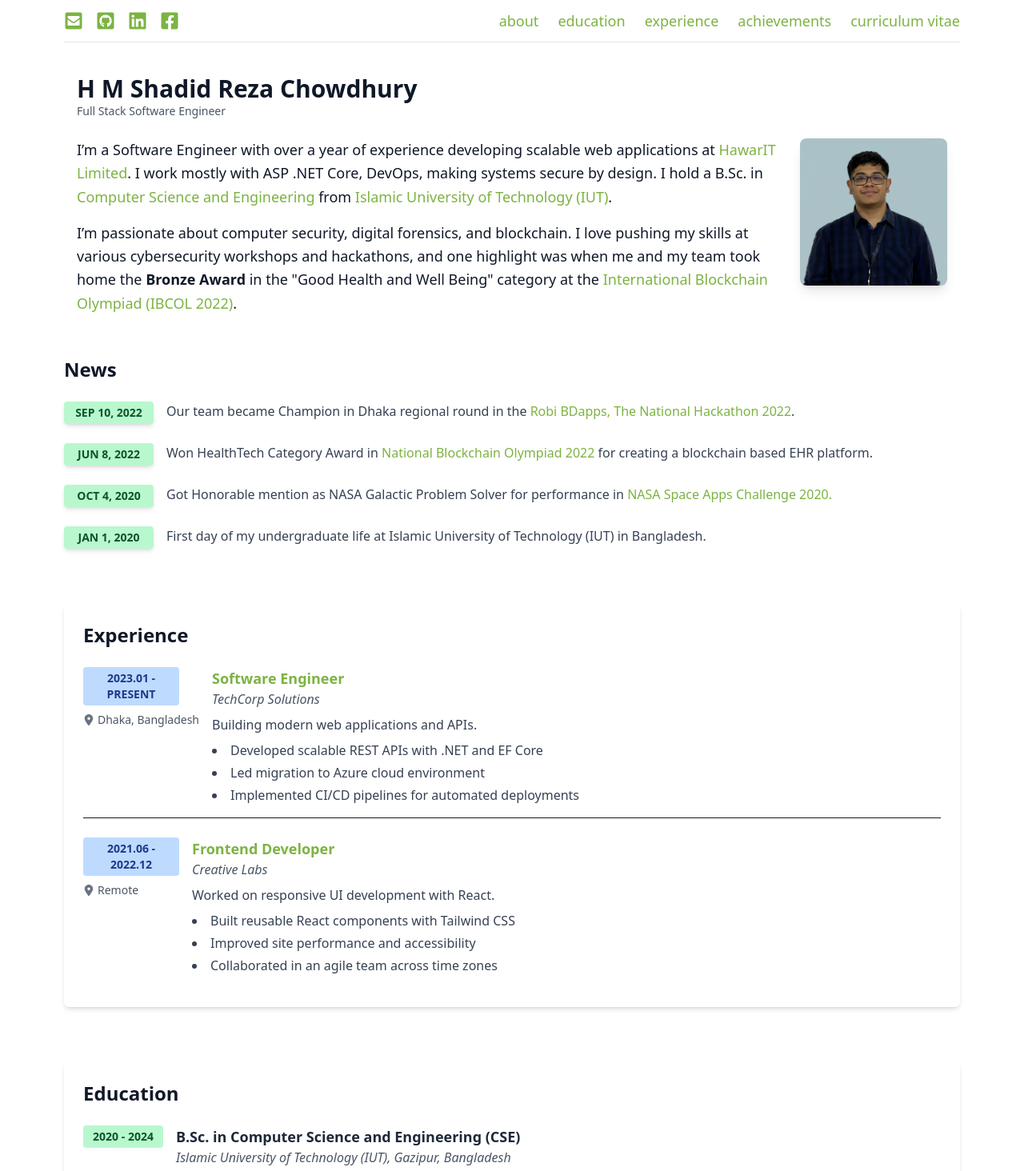
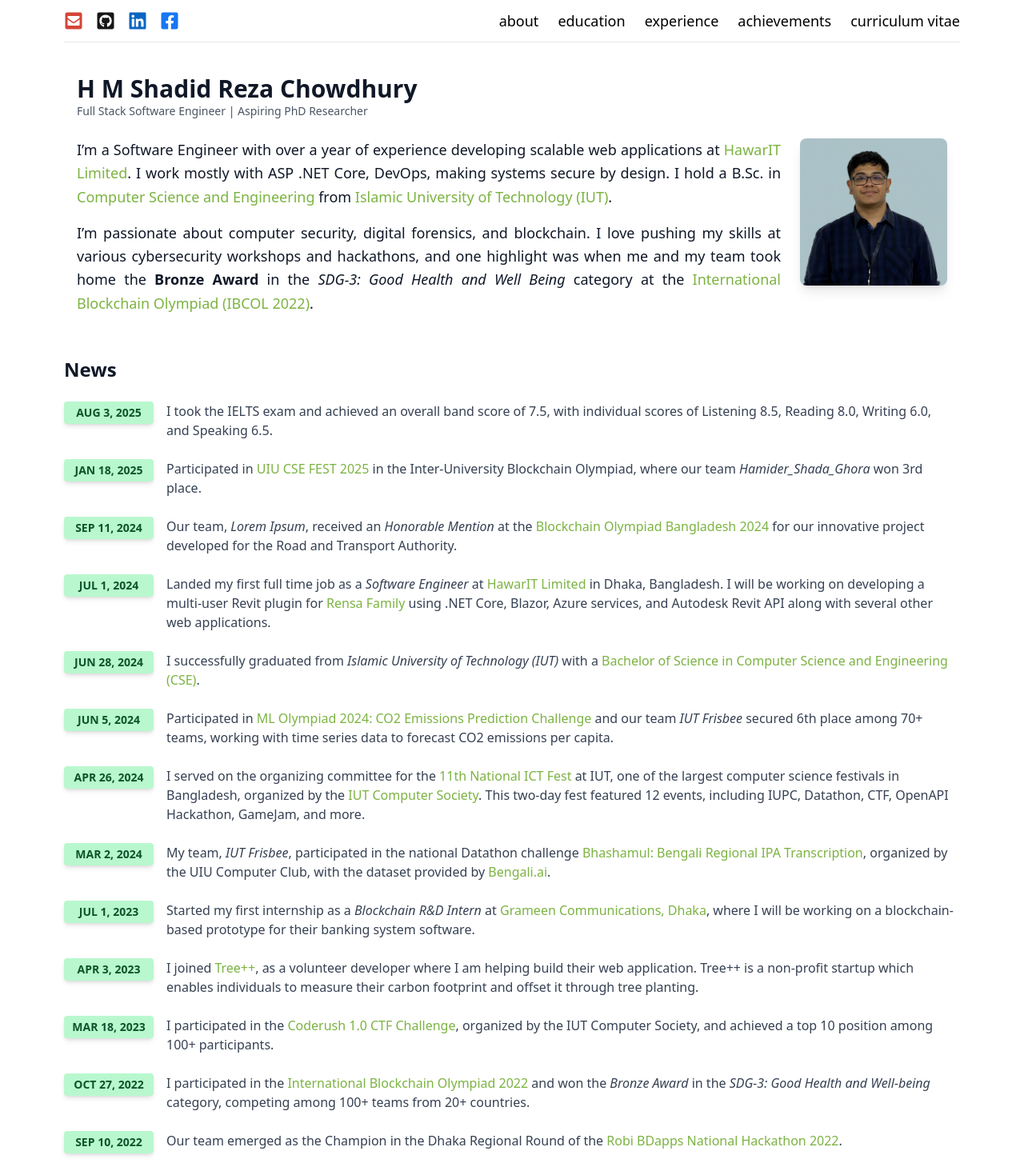
Before and after one commit to shadid-reza/Shadids-PWs, a React (Vite) app: page / in a window 1280 px wide. Shown: the top 1464 px of the page at 80% size. Built offline with nearby package versions, Linux system fonts and the light colour scheme.

Commit message:
filled the news section; changed header color

```diff
--- a/src/App.css
+++ b/src/App.css
@@ -39,3 +39,15 @@
 .read-the-docs {
   color: #888;
 }
+
+a {
+  color: #7cb342; /* green by default */
+  text-decoration: none;
+  cursor: pointer;
+  transition: all 0.2s ease-in-out;
+}
+
+a:hover {
+  color: #007bff; /* optional hover effect */
+  text-decoration: none;
+}
--- a/src/App.jsx
+++ b/src/App.jsx
@@ -1,5 +1,6 @@
 import React from "react";
 
+import "./App.css"
 import Navbar from './components/Navbar'
 import AboutMe from './sections/AboutMe'
 import Education from './sections/Education'
--- /dev/null
+++ b/src/assets/css/Navbar.module.css
@@ -0,0 +1,19 @@
+.navLink {
+   color: #000000; /* black by default */
+  text-decoration: none;
+  cursor: pointer;
+  transition: all 0.2s ease-in-out;
+}
+
+.navLink:hover {
+   color: #7cb342; /* green on hover */
+  text-decoration: none; /* optional, remove underline */
+}
+
+.socialIcon {
+  transition: transform 0.2s ease-in-out;
+}
+
+.socialIcon:hover {
+  transform: scale(1.1); /* subtle hover effect */
+}
--- a/src/assets/css/aboutMe.css
+++ /dev/null
@@ -1,11 +0,0 @@
-a {
-  color: #7cb342;
-  text-decoration: none;
-  cursor: pointer;
-  transition: all 0.2s ease-in-out;
-}
-
-a:hover {
-  color: #007bff; /* optional hover effect */
-  text-decoration: none;
-}
--- /dev/null
+++ b/src/assets/data/news.jsx
@@ -0,0 +1,169 @@
+export const newsList = [
+  {
+    id: 1,
+    date: "Jan 1, 2020",
+    text: (
+      <>
+        First day of my undergraduate studies at the <a href="https://www.iutoic-dhaka.edu/" target="_blank" rel="noopener noreferrer">Islamic University of Technology (IUT)</a>, Bangladesh.
+      </>
+    ),
+  },
+  {
+    id: 2,
+    date: "Oct 4, 2020",
+    text: (
+      <>
+        Got Honorable mention as <em>NASA Galactic Problem Solver</em> for performance in{" "}
+        <a
+          href="https://www.spaceappschallenge.org/"
+          target="_blank"
+          rel="noopener noreferrer"
+        >
+          NASA Space Apps Challenge 2020.
+        </a>
+      </>
+    ),
+  },
+  {
+    id: 3,
+    date: "Jun 8, 2022",
+    text: (
+      <>
+        Our team <em>Lorem Ipsum</em> won the <em>HealthTech Category Award</em> at the{" "}
+        <a href="https://bcolbd.org/2022/winner" target="_blank" rel="noopener noreferrer">National Blockchain Olympiad 2022</a>{" "}
+        for developing a blockchain-based Electronic Health Record (EHR) platform.
+      </>
+    ),
+  },
+  {
+    id: 4,
+    date: "Sep 10, 2022",
+    text: (
+      <>
+        Our team emerged as the Champion in the Dhaka Regional Round of the <a href="https://iit.du.ac.bd/view_achievements/view_achievements_details/69" target="_blank" rel="noopener noreferrer">Robi BDapps National Hackathon 2022</a>.
+      </>
+    ),
+  },
+  {
+    id: 5,
+    date: "Oct 27, 2022",
+    text: (
+      <>
+        I participated in the <a href="https://www.ibcol.org/" target="_blank" rel="noopener noreferrer">International Blockchain Olympiad 2022</a>{" "}
+        and won the <em>Bronze Award</em> in the <em>SDG-3: Good Health and Well-being</em> category, competing among 100+ teams from 20+ countries.
+      </>
+    ),
+  },
+  {
+    id: 6,
+    date: "Mar 18, 2023",
+    text: (
+      <>
+        I participated in the <a href="https://cse.iutoic-dhaka.edu/news/coderush-1-0" target="_blank" rel="noopener noreferrer">Coderush 1.0 CTF Challenge</a>, organized by the IUT Computer Society, and achieved a top 10 position among 100+ participants.
+      </>
+    ),
+  },
+  {
+    id: 7,
+    date: "Apr 3, 2023",
+    text: (
+      <>
+        I joined <a href="https://treepp.org/" target="_blank" rel="noopener noreferrer">Tree++</a>, as a volunteer developer{" "}
+        where I am helping build their web application. Tree++ is a non-profit startup which enables individuals to measure their carbon footprint and offset it through tree planting.
+      </>
+    ),
+  },
+  {
+    id: 8,
+    date: "Jul 1, 2023",
+    text: (
+      <>
+        Started my first internship as a <em>Blockchain R&D Intern</em> at{" "}
+        <a href="https://grameen.technology/" target="_blank" rel="noopener noreferrer">Grameen Communications, Dhaka</a>,{" "}
+        where I will be working on a blockchain-based prototype for their banking system software.
+      </>
+    ),
+  },
+  {
+    id: 9,
+    date: "Mar 2, 2024",
+    text: (
+      <>
+        My team, <em>IUT Frisbee</em>, participated in the national Datathon challenge{" "}
+        <a href="https://www.kaggle.com/competitions/regipa/leaderboard" target="_blank" rel="noopener noreferrer">
+          Bhashamul: Bengali Regional IPA Transcription
+        </a>, organized by the UIU Computer Club, with the dataset provided by{" "}
+        <a href="https://www.bengali.ai/" target="_blank" rel="noopener noreferrer">Bengali.ai</a>.
+      </>
+    ),
+  },
+  {
+    id: 10,
+    date: "Apr 26, 2024",
+    text: (
+      <>
+        I served on the organizing committee for the <a href="https://cse.iutoic-dhaka.edu/news/a-grand-celebration-of-innovation-highlights-from-the-iut-11th-national-ict-fest-2024" target="_blank" rel="noopener noreferrer">11th National ICT Fest</a>{" "}
+        at IUT, one of the largest computer science festivals in Bangladesh, organized by the <a href="https://iutcs.itch.io/" target="_blank" rel="noopener noreferrer">IUT Computer Society</a>.{" "}
+        This two-day fest featured 12 events, including IUPC, Datathon, CTF, OpenAPI Hackathon, GameJam, and more.
+      </>
+    ),
+  },
+  {
+    id: 11,
+    date: "Jun 5, 2024",
+    text: (
+      <>
+        Participated in <a href="https://www.kaggle.com/competitions/ml-olympiad-co2-emissions-prediction-challenge/leaderboard" target="_blank" rel="noopener noreferrer">ML Olympiad 2024: CO2 Emissions Prediction Challenge</a> and our team <em>IUT Frisbee</em> secured 6th place among 70+ teams, working with time series data to forecast CO2 emissions per capita.
+      </>
+    ),
+  },
+  {
+    id: 12,
+    date: "Jun 28, 2024",
+    text: (
+      <>
+        I successfully graduated from <em>Islamic University of Technology (IUT)</em> with a <a href="https://cse.iutoic-dhaka.edu/" target="_blank" rel="noopener noreferrer">Bachelor of Science in Computer Science and Engineering (CSE)</a>.
+      </>
+    ),
+  },
+  {
+    id: 13,
+    date: "Jul 1, 2024",
+    text: (
+      <>
+        Landed my first full time job as a <em>Software Engineer</em> at{" "} <a href="https://www.hawarit.com/" target="_blank" rel="noopener noreferrer">HawarIT Limited</a> in Dhaka, Bangladesh.
+        I will be working on developing a multi-user Revit plugin for <a href="https://rensa.nl/" target="_blank" rel="noopener noreferrer">Rensa Family</a> using .NET Core, Blazor, Azure services, and Autodesk Revit API along with several other web applications.
+      </>
+    ),
+  },
+  {
+    id: 14,
+    date: "Sep 11, 2024",
+    text: (
+      <>
+        Our team, <em>Lorem Ipsum</em>, received an <em>Honorable Mention</em> at the{" "}
+        <a href="https://bcolbd.org/uploads/pdf/Winner_List_BCOLBD_2024.pdf" target="_blank" rel="noopener noreferrer">
+          Blockchain Olympiad Bangladesh 2024</a> for our innovative project developed for the Road and Transport Authority.
+      </>
+    ),
+  },
+  {
+    id: 15,
+    date: "Jan 18, 2025",
+    text: (
+      <>
+        Participated in <a href="https://csefest.uiu.ac.bd/" target="_blank" rel="noopener noreferrer">UIU CSE FEST 2025</a>{" "}
+        in the Inter-University Blockchain Olympiad, where our team <em>Hamider_Shada_Ghora</em> won 3rd place.
+      </>
+    ),
+  },
+  {
+    id: 16,
+    date: "Aug 3, 2025",
+    text: (
+      <>
+        I took the IELTS exam and achieved an overall band score of 7.5, with individual scores of Listening 8.5, Reading 8.0, Writing 6.0, and Speaking 6.5.
+      </>
+    ),
+  }
+];
--- a/src/components/Navbar.jsx
+++ b/src/components/Navbar.jsx
@@ -1,12 +1,19 @@
 import React from "react";
+import styles from "../assets/css/Navbar.module.css";
 import {
   FaEnvelopeSquare,
   FaGithubSquare,
   FaLinkedin,
-  FaFacebookSquare,
-  FaTwitterSquare
+  FaFacebookSquare
 } from "react-icons/fa";
 
+const navLinks = [
+  { href: "#about", label: "about" },
+  { href: "#education", label: "education" },
+  { href: "#experience", label: "experience" },
+  { href: "#achievements", label: "achievements" },
+  { href: "#cv", label: "curriculum vitae" },
+];
 
 const Navbar = () => {
   return (
@@ -14,54 +21,63 @@
       <nav className="max-w-6xl mx-auto px-4 py-3">
         <div className="flex flex-col md:flex-row md:items-center md:justify-between gap-4">
 
-         {/* Contact Icons */}
+          {/* Contact Icons */}
           <div className="flex justify-center md:justify-start gap-4 text-2xl">
-            <a href="mailto:hmshadid25@gmail.com" target="_blank" rel="noopener noreferrer">
+            <a
+              href="mailto:hmshadid25@gmail.com"
+              target="_blank"
+              rel="noopener noreferrer"
+              className={styles.socialIcon}
+              style={{ color: "#D44638" }}
+            >
               <FaEnvelopeSquare />
             </a>
-            <a href="https://github.com/shadid-reza" target="_blank" rel="noopener noreferrer">
+            <a
+              href="https://github.com/shadid-reza"
+              target="_blank"
+              rel="noopener noreferrer"
+              className={styles.socialIcon}
+              style={{ color: "#181717" }}
+            >
               <FaGithubSquare />
             </a>
-            <a href="https://www.linkedin.com/in/shadid-reza/" target="_blank" rel="noopener noreferrer">
+            <a
+              href="https://www.linkedin.com/in/shadid-reza/"
+              target="_blank"
+              rel="noopener noreferrer"
+              className={styles.socialIcon}
+              style={{ color: "#0A66C2" }}
+            >
               <FaLinkedin />
             </a>
-            <a href="https://www.facebook.com/h.m.shadid" target="_blank" rel="noopener noreferrer">
+            <a
+              href="https://www.facebook.com/h.m.shadid"
+              target="_blank"
+              rel="noopener noreferrer"
+              className={styles.socialIcon}
+              style={{ color: "#1877F2" }}
+            >
               <FaFacebookSquare />
             </a>
           </div>
 
           {/* Navigation Links */}
-          <ul className="flex flex-wrap justify-center md:justify-end gap-6 text-lg font-medium text-gray-700">
-            <li>
-              <a href="#about" className="hover:underline">
-                about
-              </a>
-            </li>
-            <li>
-              <a href="#education" className="hover:underline">
-                education
-              </a>
-            </li>
-            <li>
-              <a href="#experience" className="hover:underline">
-                experience
-              </a>
-            </li>
-            <li>
-              <a href="#achievements" className="hover:underline">
-                achievements
-              </a>
-            </li>
-            <li>
-              <a href="#cv" className="hover:underline">
-                curriculum vitae
-              </a>
-            </li>
+          <ul className="flex flex-wrap justify-center md:justify-end gap-6 text-lg font-medium">
+            {navLinks.map((link) => (
+              <li key={link.href}>
+                <a
+                  href={link.href}
+                  className={styles.navLink}
+                >
+                  {link.label}
+                </a>
+              </li>
+            ))}
           </ul>
         </div>
 
         <div className="border-b border-gray-200 my-3"></div>
-        </nav>
+      </nav>
     </header>
   );
 };
--- a/src/sections/AboutMe.jsx
+++ b/src/sections/AboutMe.jsx
@@ -1,6 +1,5 @@
 import React from "react";
 import profileImage from "../assets/shadid-light-square.png";
-import "../assets/css/aboutMe.css";
 
 const AboutMe = () => {
   return (
@@ -10,7 +9,7 @@
         {/* Name Section */}
         <div className="mb-6 text-center md:text-left">
           <h1 className="text-3xl font-bold text-gray-900">H M Shadid Reza Chowdhury</h1>
-          <p className="text-sm text-gray-600">Full Stack Software Engineer</p>
+          <p className="text-sm text-gray-600">Full Stack Software Engineer | Aspiring PhD Researcher</p>
         </div>
 
         {/* Image + Paragraph */}
@@ -31,16 +30,17 @@
 
           {/* Paragraph Content */}
           <div className="md:flex-1">
-            <p className="text-lg leading-relaxed">
+            <p className="text-lg leading-relaxed text-justify">
               I’m a Software Engineer with over a year of experience developing scalable web applications at{" "}
-              <a href="https://hawarit.com" target="_blank" rel="noopener noreferrer">HawarIT Limited</a>. I work mostly with ASP .NET Core, DevOps, making systems secure by design. I hold a B.Sc. in <a href="https://cse.iutoic-dhaka.edu/">Computer Science and Engineering</a>{" "}
-              from <a href="https://www.iutoic-dhaka.edu/">Islamic University of Technology (IUT)</a>.
+              <a href="https://hawarit.com" target="_blank" rel="noopener noreferrer">HawarIT Limited</a>. I work mostly with ASP .NET Core, DevOps, making systems secure by design.{" "}
+              I hold a B.Sc. in <a href="https://cse.iutoic-dhaka.edu/" target="_blank" rel="noopener noreferrer">Computer Science and Engineering</a>{" "}
+              from <a href="https://www.iutoic-dhaka.edu/" target="_blank" rel="noopener noreferrer">Islamic University of Technology (IUT)</a>.
             </p>
 
-            <p className="text-lg leading-relaxed mt-4">
+            <p className="text-lg leading-relaxed mt-4 text-justify">
               I’m passionate about computer security, digital forensics, and blockchain.{" "}
               I love pushing my skills at various cybersecurity workshops and hackathons, and{" "}
-              one highlight was when me and my team took home the <span className="font-semibold">Bronze Award</span> in the "Good Health and Well Being" category{" "}
+              one highlight was when me and my team took home the <span className="font-semibold">Bronze Award</span> in the <em>SDG-3: Good Health and Well Being</em> category{" "}
               at the <a href="https://www.ibcol.org/" target="_blank" rel="noopener noreferrer">International Blockchain Olympiad (IBCOL 2022)</a>.
             </p>
           </div>
--- a/src/sections/News.jsx
+++ b/src/sections/News.jsx
@@ -1,55 +1,9 @@
 import React from "react";
+import { newsList } from "../assets/data/news";
 
-// Example news items
-const newsList = [
-  {
-     id: 1,
-    date: "Jan 1, 2020",
-    text: (
-      <>
-        First day of my undergraduate life at {" "} Islamic University of Technology (IUT) in Bangladesh.
-      </>
-    ),
-  },
-  {
-    id: 2,
-    date: "Oct 4, 2020",
-    text: (
-      <>
-        Got Honorable mention as NASA Galactic Problem Solver for performance in{" "}
-         <a
-           href="https://www.spaceappschallenge.org/"
-           target="_blank"
-           rel="noopener noreferrer"
-            >
-           NASA Space Apps Challenge 2020.
-         </a>
-      </>
-    ),
-  },
-  {
-    id: 3,
-    date: "Jun 8, 2022",
-    text: (
-      <>
-       Won HealthTech Category Award in <a href="https://bcolbd.org/" target="_blank" rel="noopener noreferrer">National Blockchain Olympiad 2022</a> for creating a blockchain based EHR platform.
-      </>
-    ),
-  },
-  {
-    id: 4,
-    date: "Sep 10, 2022",
-    text: (
-        <>
-    Our team became Champion in Dhaka regional round in the <a href="https://iit.du.ac.bd/view_achievements/view_achievements_details/69" target="_blank" rel="noopener noreferrer">Robi BDapps, The National Hackathon 2022</a>.
-          </>
-    ),
-  }
-
-];
 
 const News = () => {
-    const sortedNews = [...newsList].sort((a, b) => b.id - a.id);
+  const sortedNews = [...newsList].sort((a, b) => b.id - a.id);
   return (
     <section id="news" className="max-w-6xl mx-auto px-4 py-8">
       <h3 className="text-2xl font-bold text-gray-900 mb-6">News</h3>
```
